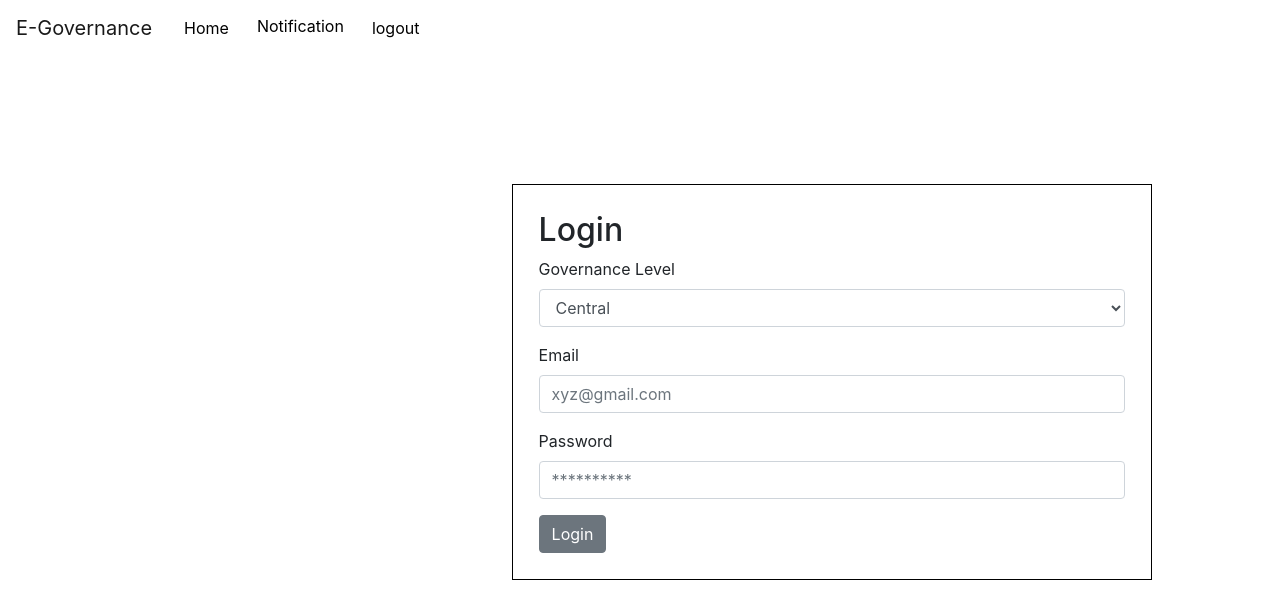
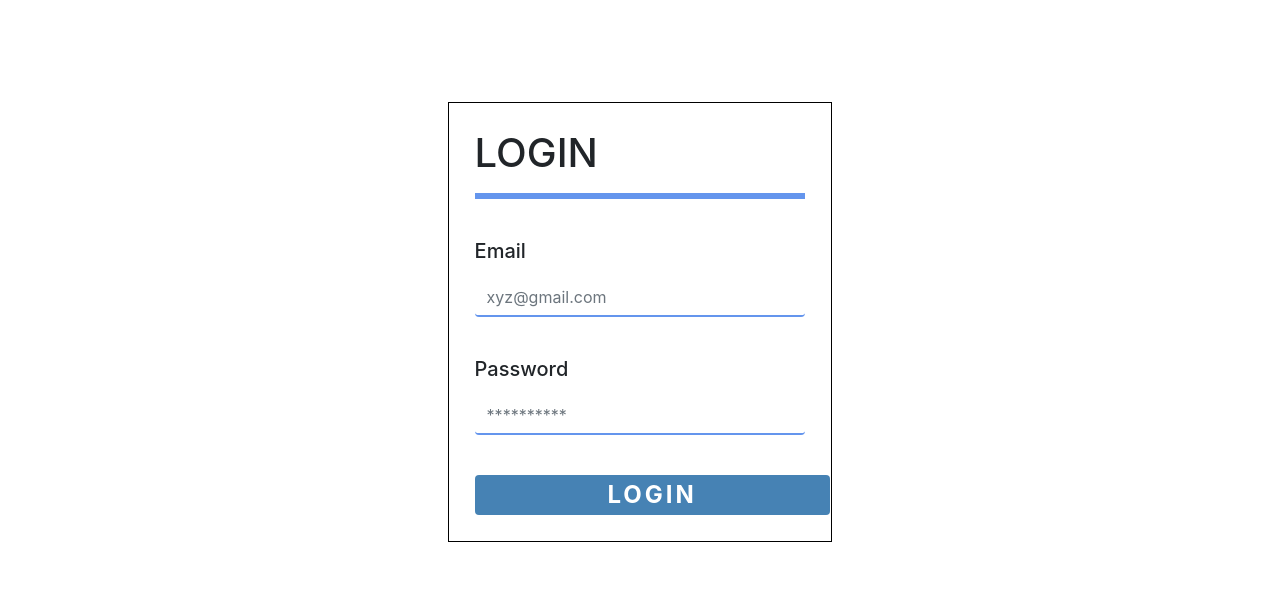
Before and after one commit to niddhhii/e-governance, a React (Create React App) app: page / in a window 1280 px wide. Shown: the top 592 px of the page. Built offline with nearby package versions, Linux system fonts and the light colour scheme; no server answers.

Commit message:
modified UI

```diff
--- a/src/component/department/department.jsx
+++ b/src/component/department/department.jsx
@@ -2,8 +2,7 @@ import React from 'react';
 import './department.css';
 import {
     Card, CardImg, CardText, CardBody,
-    CardTitle, CardSubtitle, Button, Container, Row, Col
-} from 'reactstrap';
+    CardTitle, CardSubtitle, Button, Container, Row, Col} from 'reactstrap';
 
 const department = () => {
     return (
--- a/src/component/home/home.jsx
+++ b/src/component/home/home.jsx
@@ -1,10 +1,8 @@
 import React from 'react';
 import Login from '../login/login';
-import Navbar from '../Navbar/Navbar';
 function home() {
   return (
     <div >
-    <Navbar/>
     <Login/>
     </div>
   );
--- a/src/component/login/login.css
+++ b/src/component/login/login.css
@@ -1,9 +1,25 @@
 .layout {
-    width:50%;
+    width:30%;
+    border: none;
+    padding: 2%;
+    margin-left: 35%;
+    margin-top: 8%;
     border: 1px solid black;
-    padding: 2%;
-    margin-left: 40%;
-    height:60%;
-    margin-top: 10%;
-
 }
+input.form-control{
+    border:none;
+    border-bottom: 2px solid cornflowerblue;
+}
+hr{
+    border: 3px solid cornflowerblue;
+}
+.btn-secondary {
+    background-color: steelblue;
+    border: none;
+    font-weight: bolder;
+    font-size: 24px;
+    width: 355px;
+    height: 40px;
+    line-height: 2px;
+    letter-spacing: 3px;
+}
--- a/src/component/login/login.jsx
+++ b/src/component/login/login.jsx
@@ -6,26 +6,18 @@ import { Button, Form, FormGroup, Label, Input } from 'reactstrap';
 const login = () => {
 	return (
 		<div className="layout">
-			<h2>Login</h2>
-			<Form >
+			<h1>LOGIN</h1><hr/><br/>
+			<Form>
 				<FormGroup>
-					<Label>Governance Level</Label>
-					<Input type="select" name="select">
-						<option>Central</option>
-						<option>State</option>
-						<option>3</option>
-					</Input>
+					<Label><h5>Email</h5></Label>
+					<Input type="email" name="email" placeholder="xyz@gmail.com" /><br/>
 				</FormGroup>
 				<FormGroup>
-					<Label> Email</Label>
-					<Input type="email" name="email" placeholder="xyz@gmail.com" />
-				</FormGroup>
-				<FormGroup>
-					<Label>Password</Label>
+					<Label><h5>Password</h5></Label>
 					<Input type="password" name="password" placeholder="**********" />
 				</FormGroup>
-				<Link to="/department">
-					<Button>Login</Button>
+				<Link to="/department"><br/>
+					<Button>LOGIN</Button>
 				</Link>
 			</Form>
 		</div>
```
